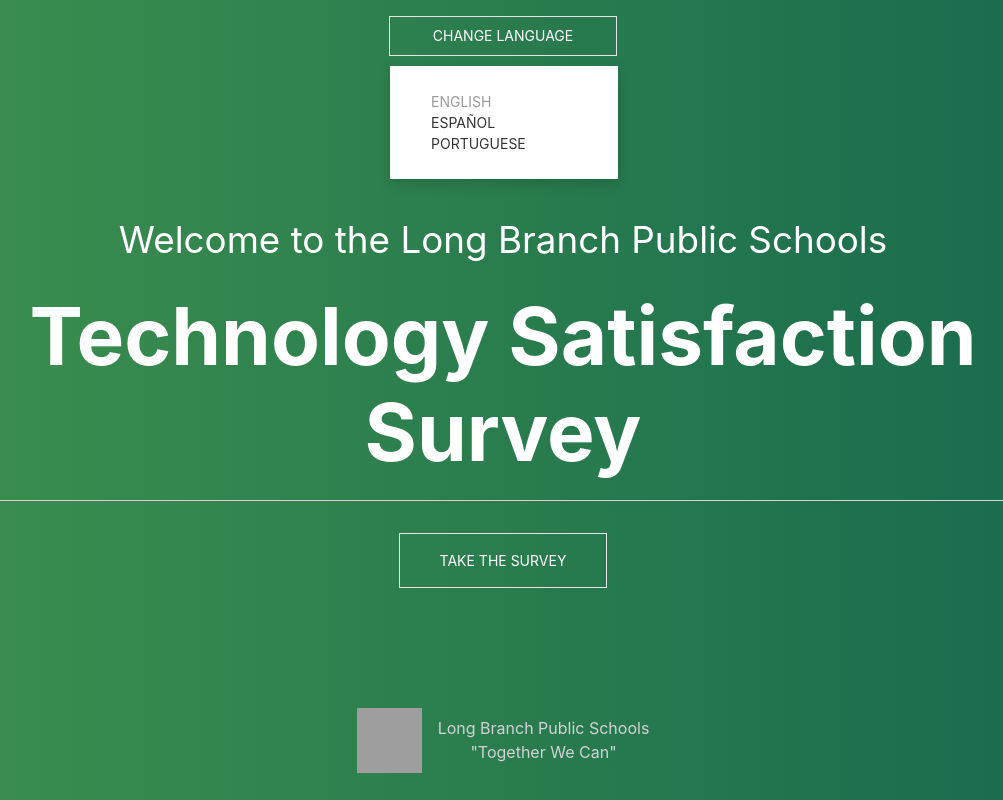
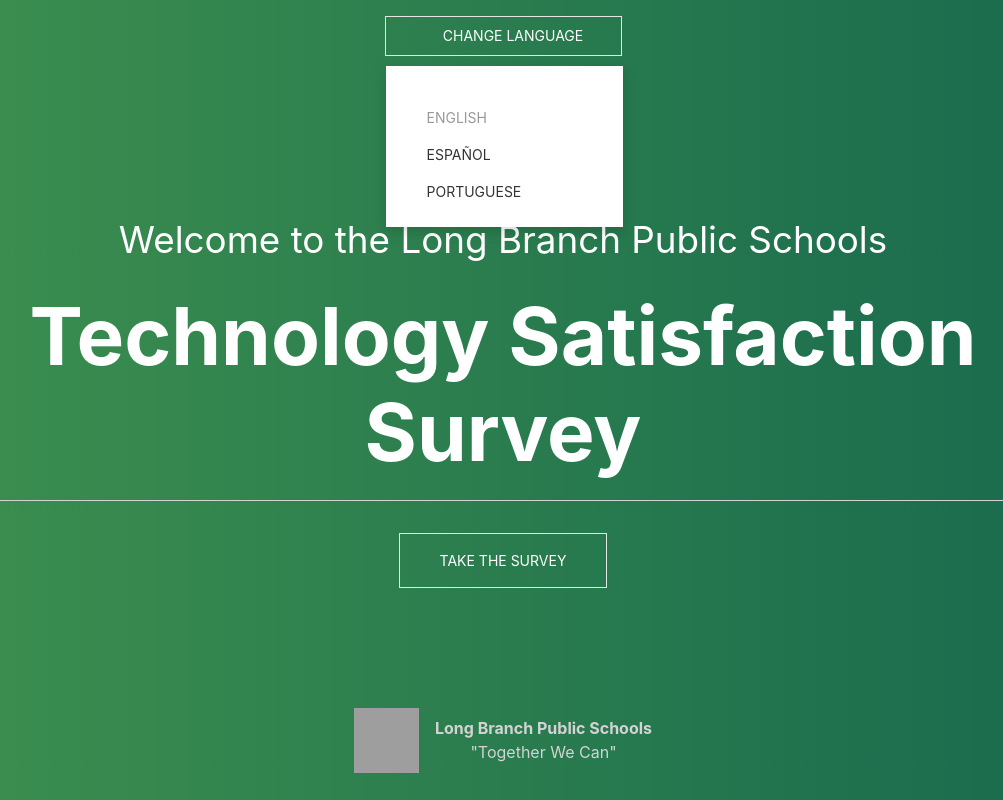
Before and after one commit to nfmastroianni/react-tech-surveys, a React (Create React App) app: page / in a window 1280 px wide. Both pictures are taken after a click on the button "CHANGE LANGUAGE". Shown: the whole page, without its empty margins (137-1140 px from the left). Built offline with nearby package versions, Linux system fonts and the light colour scheme; grey boxes are pictures that could not be loaded; some icons are missing.

Commit message:
adjusting some css

```diff
--- a/src/App.js
+++ b/src/App.js
@@ -56,24 +56,24 @@
     <div style={{ position: "relative" }}>
       <div className="background--custom uk-flex uk-flex-center uk-flex-middle">
         <header>
-          <div className="uk-inline" style={{ minWidth: "228px" }}>
+          <div className="uk-inline" style={{ minWidth: "237px" }}>
             <button
               className="uk-button uk-button-default"
               type="button"
-              style={{ minWidth: "228px", color: "white" }}
+              style={{ minWidth: "237px", color: "white" }}
             >
               {language === "en" && (
-                <span className="flag-icon flag-icon-us"></span>
+                <span className="flag-icon flag-icon-us uk-margin-right"></span>
               )}
               {language === "es" && (
-                <span className="flag-icon flag-icon-es"></span>
+                <span className="flag-icon flag-icon-es uk-margin-right"></span>
               )}
               {language === "pt" && (
-                <span className="flag-icon flag-icon-br"></span>
+                <span className="flag-icon flag-icon-br uk-margin-right"></span>
               )}
               {t("change_language")}
             </button>
-            <div data-uk-dropdown="mode: hover" style={{ minWidth: "228px" }}>
+            <div data-uk-dropdown="mode: hover" style={{ minWidth: "237px" }}>
               <ul style={{ margin: "0", padding: "0" }}>
                 {languages.map((lang) => {
                   return (
@@ -91,6 +91,7 @@
                           justifyContent: "center",
                           alignItems: "center",
                           columnGap: "1rem",
+                          marginTop: "1rem",
                         }}
                         onClick={() => {
                           handleClick(lang.code);
@@ -139,7 +140,7 @@
             />
           </a>{" "}
           <p style={{ marginLeft: "1rem", textAlign: "center" }}>
-            {t("organization")}
+            <span className="uk-text-bold">{t("organization")}</span>
             <br />"{t("slogan")}"
           </p>
         </footer>
```
